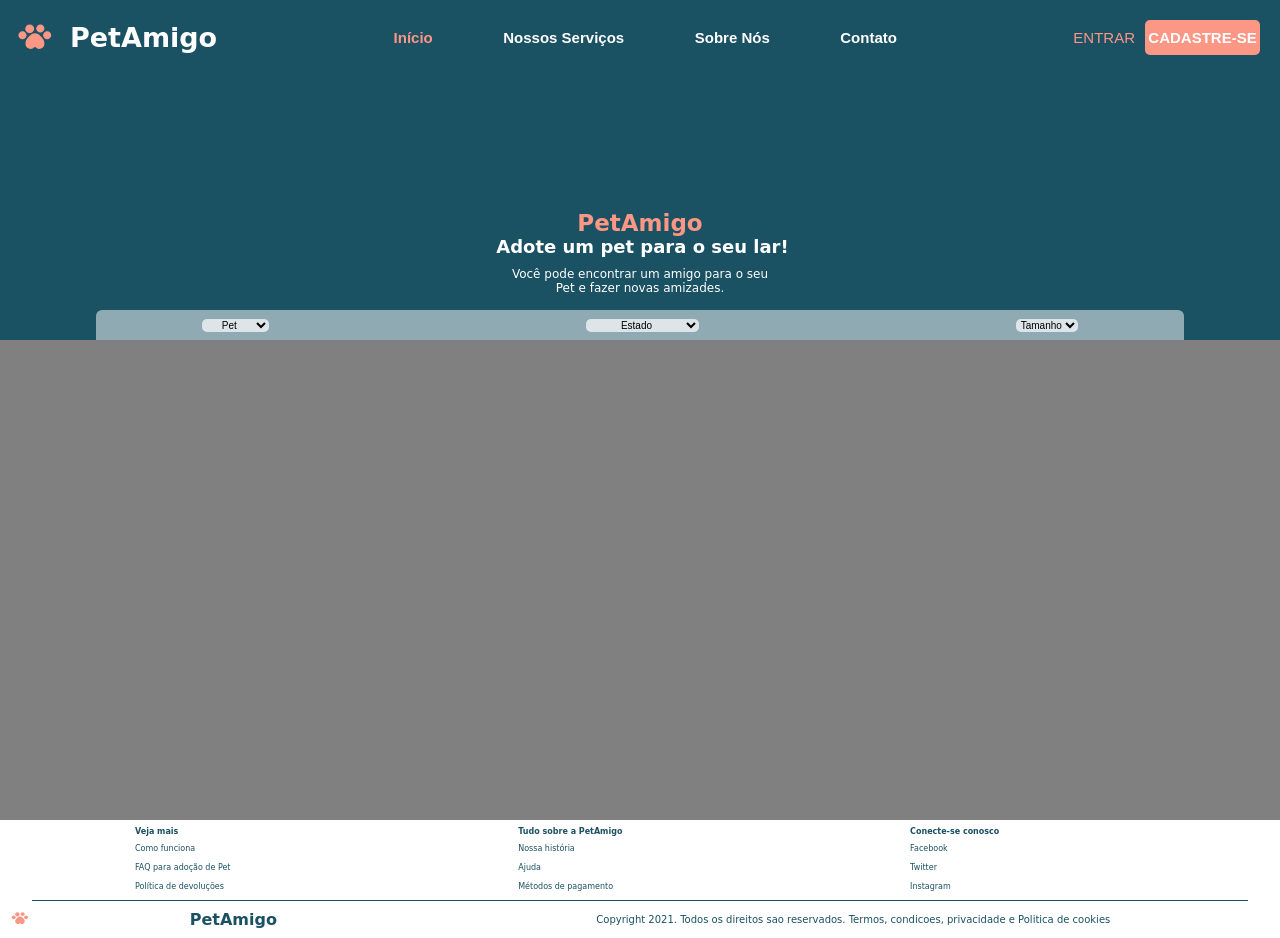
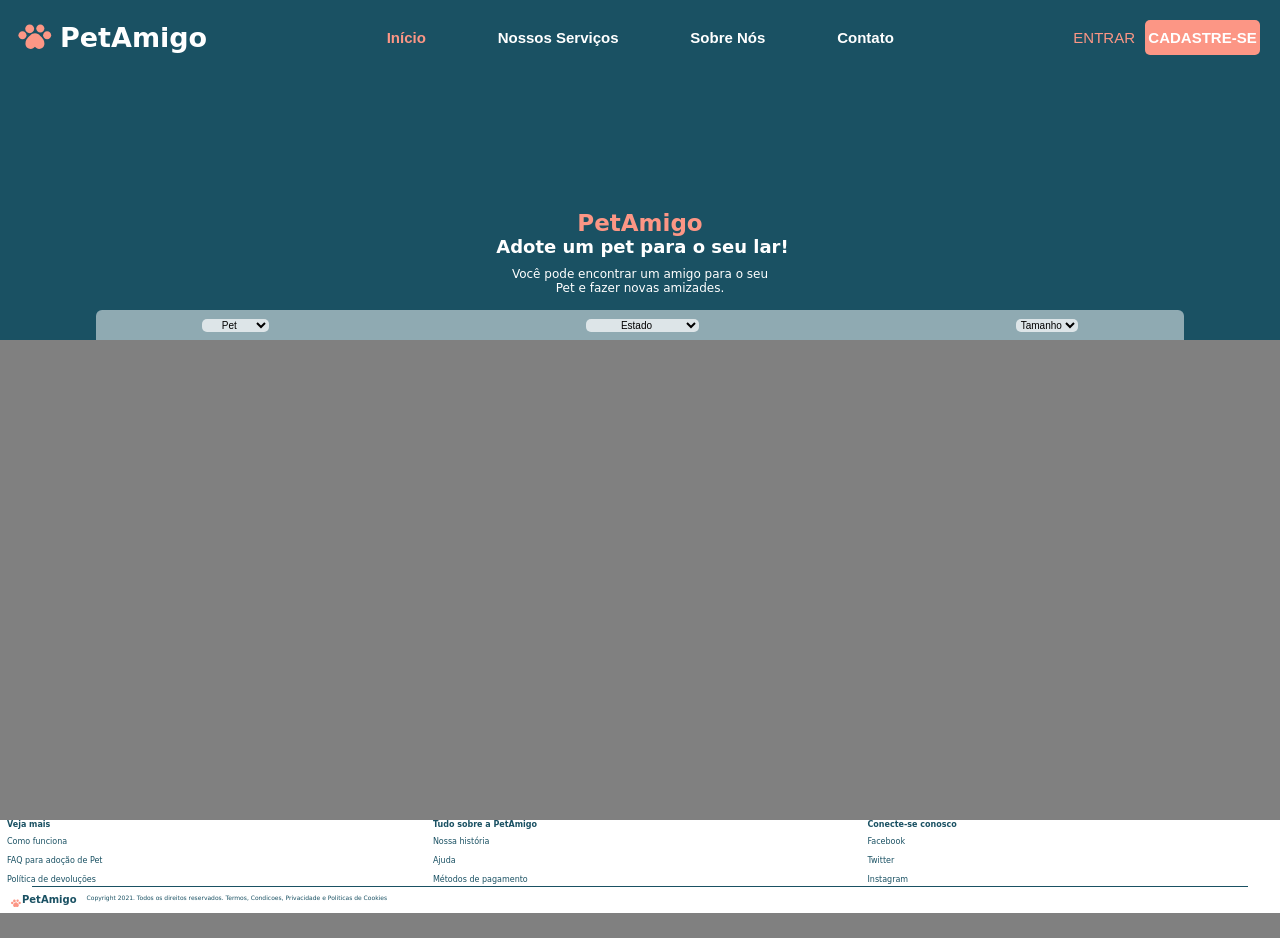
Before and after one commit to GiancarloVBar/PetAmigo2, a web app: file home.html in a window 1280 px wide. After the commit the page ends 913 px from the top, so only its background shows below. Run offline with its HTML, style and script files only (its server is not run), Linux system fonts and the light colour scheme; some web fonts are replaced.

Commit message:
04 consertando referência da imagem do menu hamburguer no header e mais ajustes de footer da home

```diff
--- a/assets/styles/contact.css
+++ b/assets/styles/contact.css
@@ -59,7 +59,7 @@
     width: 25px;
 }
 
-img {
+header > img {
     width: 20px;
     margin-right: 10px;
 }
@@ -308,6 +308,10 @@
 @media (min-width: 376px) {
     header {
         height: 60px;
+    }
+
+    header > img {
+        width: 25px;
     }
 
     header > nav.logo {
--- a/assets/styles/home.css
+++ b/assets/styles/home.css
@@ -58,7 +58,7 @@
     width: 25px;
 }
 
-img {
+header > img {
     width: 20px;
     margin-right: 10px;
 }
@@ -185,8 +185,8 @@
 
 footer > div.footer-menu {
     display: flex;
-    align-items: center;
-    justify-content: center;
+    /* align-items: center;
+    justify-content: center; */
     text-indent: 7px;
 }
 
@@ -219,28 +219,25 @@
     margin: auto;
 }
 
-
 footer > div.bottom-footer {
     display: flex;
-    margin-left: 10px;
-    margin-right: 10px;
+    margin: 7px 10px 0 10px;
 }
 
 footer > div.bottom-footer > div.footer-logo > img {
     width: 12px;
-    margin: auto;
 }
 
 footer > div.bottom-footer > span {
     font-family: 'Baloo 2', cursive;
     font-size: 10px;
     font-weight: bold;
-    margin: auto;
+    margin-right: 10px;
 }
 
 footer > div.bottom-footer > p {
+    text-align: center;
     font-size: 6px;
-    margin: auto;
 }
 
 
@@ -266,6 +263,10 @@
 @media (min-width: 376px) {
     header {
         height: 60px;
+    }
+
+    header > img {
+        width: 25px;
     }
 
     header > nav.logo {
@@ -294,7 +295,7 @@
 
     /* main */
 
-    footer > div {
+    /* footer > div {
         font-size: 11px;
     }
 
@@ -305,7 +306,7 @@
     footer > div.bottom-footer > span {
         font-size: 11px;
     }
-
+ */
 }
 
 /*
@@ -405,7 +406,7 @@
 
     /* main */
 
-    footer > div {
+    /* footer > div {
         font-size: 16px;
         margin: 7px 0 7px 10%;
     }
@@ -420,7 +421,7 @@
 
     footer > div.bottom-footer > p {
         font-size: 10px;
-    }
+    } */
 }
 
 
--- a/home.html
+++ b/home.html
@@ -190,7 +190,7 @@
             <span>PetAmigo</span>
 
             <!-- bottom-footer flex 3 -->
-            <p>Copyright 2021. Todos os direitos sao reservados. Termos, condicoes, privacidade e Politica de cookies</p>
+            <p>Copyright 2021. Todos os direitos reservados. Termos, Condicoes, Privacidade e Politicas de Cookies</p>
 
         </div>
 
```
